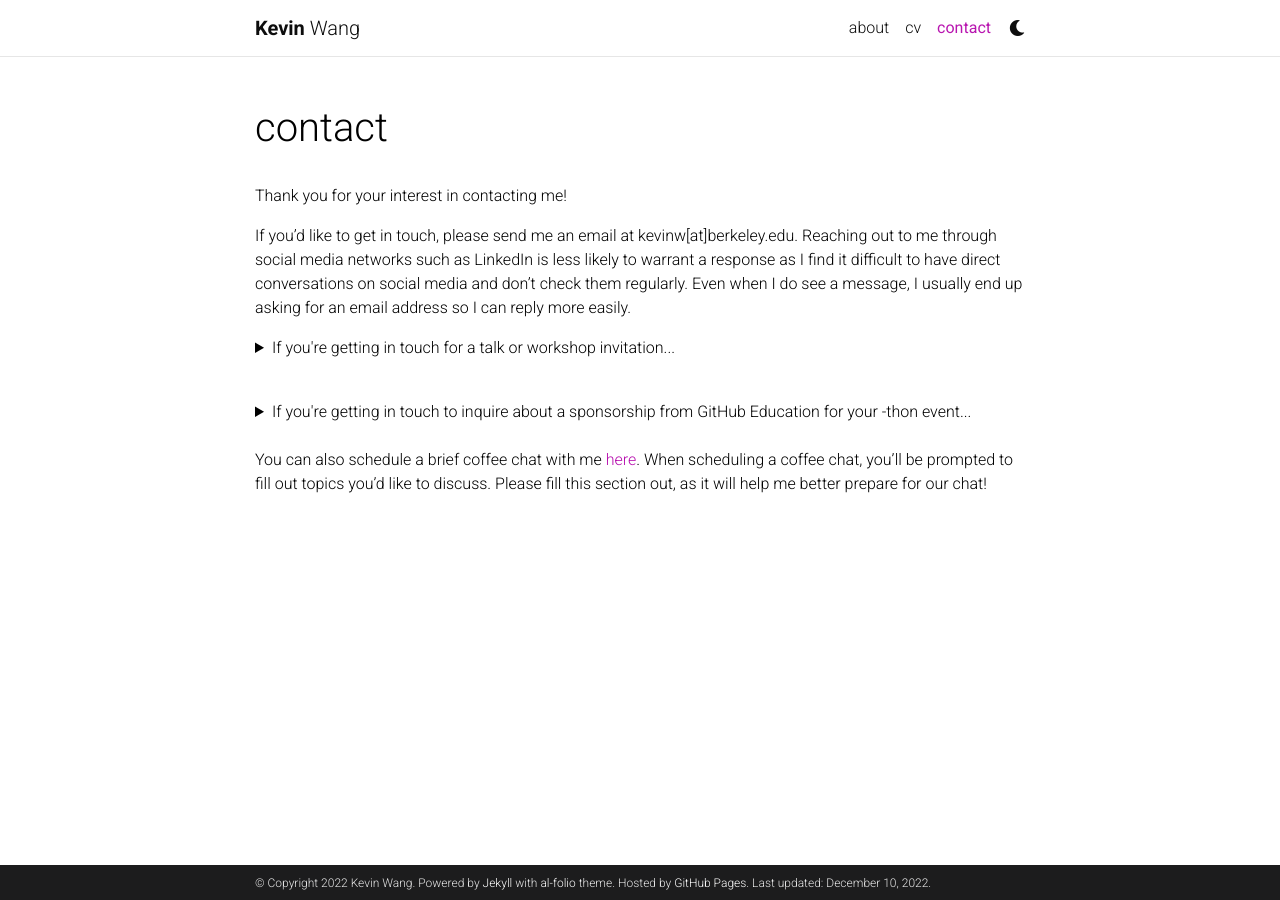
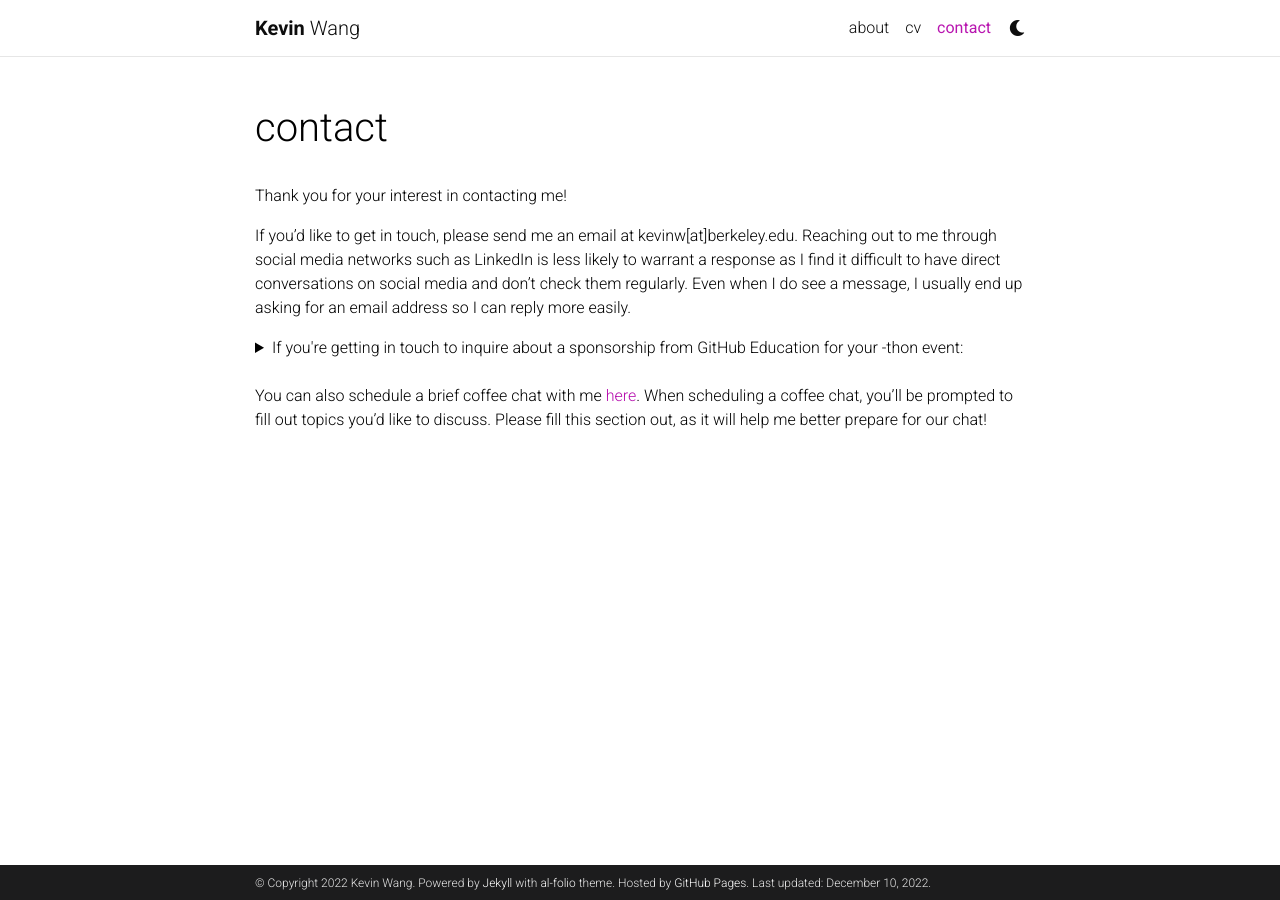
Before and after one commit to itskevinwang/itskevinwang.github.io, a Jekyll site: the page built from _pages/teaching.md, in a window 1280 px wide. Built offline with Jekyll 4.4.1, drawn with Linux system fonts in a browser that asks for light colours; comment, search, counter and statistics services are not loaded; a style sheet for code colours, icons or effects is not loaded.

Commit message:
Update Contact

```diff
--- a/_pages/teaching.md
+++ b/_pages/teaching.md
@@ -12,13 +12,7 @@ Thank you for your interest in contacting me!
 If you'd like to get in touch, please send me an email at kevinw[at]berkeley.edu. Reaching out to me through social media networks such as LinkedIn is less likely to warrant a response as I find it difficult to have direct conversations on social media and don't check them regularly. Even when I do see a message, I usually end up asking for an email address so I can reply more easily.
 
 <details>
-<summary>If you're getting in touch for a talk or workshop invitation...</summary>
-<br>
-Thank you for your interest! I usually only accept virtual talks due to my schedule and commitments. When composing your email, please let me know the context of the talk (hackathon, workshop, seminar), the intended audience, scheduling details, and preferred talk topics. Ideally, reach out at least 2-4 weeks before your event.
-</details>
-<br>
-<details>
-<summary>If you're getting in touch to inquire about a sponsorship from GitHub Education for your -thon event...</summary>
+<summary>If you're getting in touch to inquire about a sponsorship from GitHub Education for your -thon event:</summary>
 <br>
 Please let me know in your email how we can best support you and details of your event (number of attendees, venue, scheduling details, etc). Ideally, reach out at least 1-2 months before your event as setting up sponsorships take time.
 </details>
```
